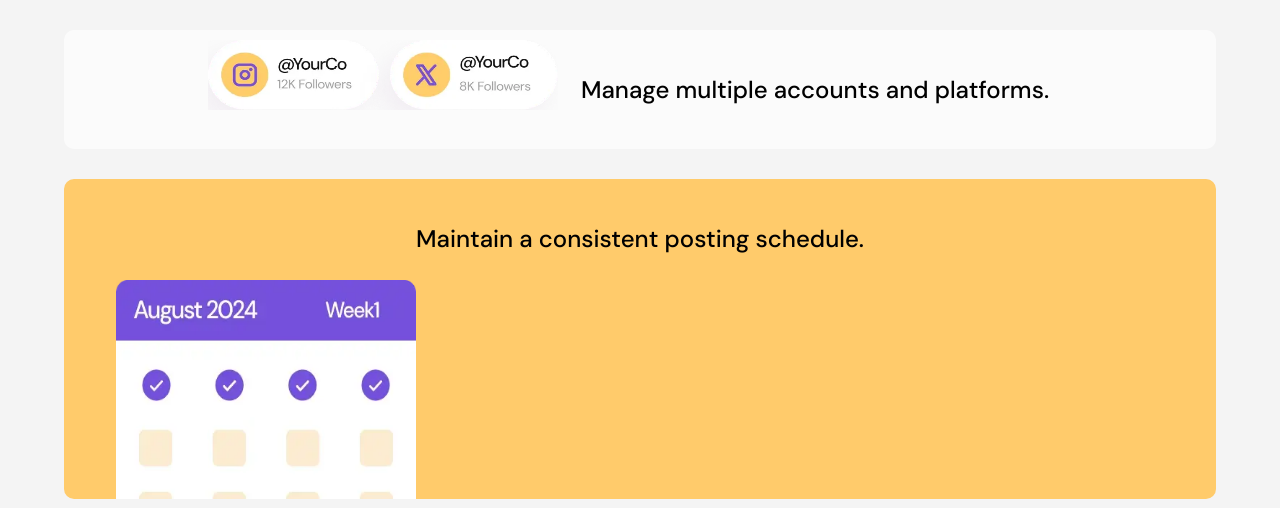
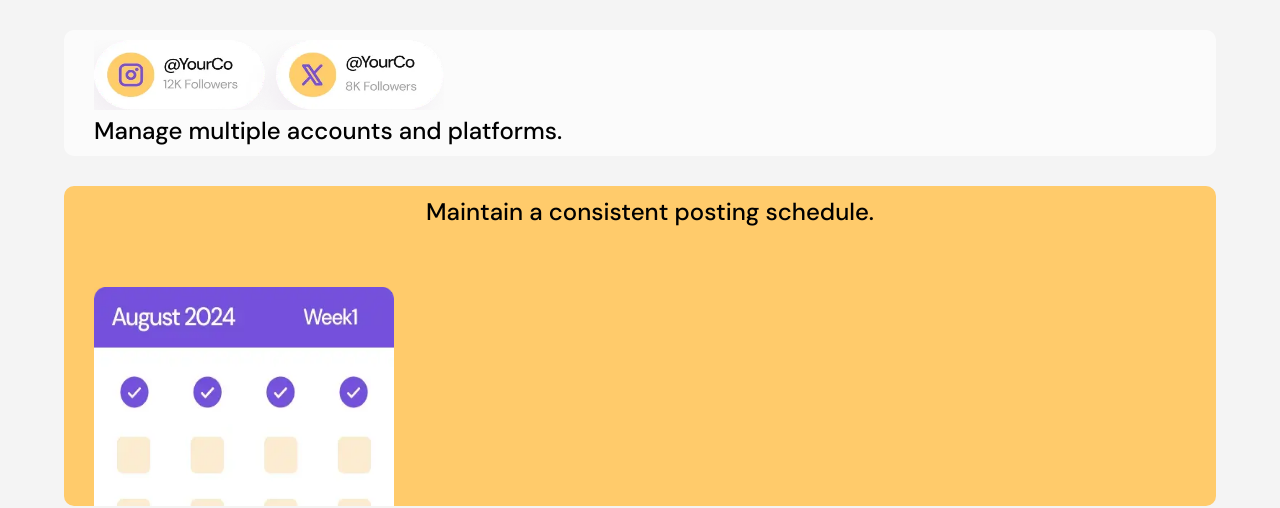
Before and after one commit to luizpq/bento-grid, a plain HTML site: page index.html in a window 1280 px wide. Shown: the part 292-800 px from the top of the page. Drawn offline with Linux system fonts and the light colour scheme.

Commit message:
Update general.css

```diff
--- a/styles/general.css
+++ b/styles/general.css
@@ -92,9 +92,14 @@ main {
     margin-bottom: 30px;
 }
 
+.box2 {
+    display: flex;
+    flex-direction: column;
+    padding-left: 30px;
+}
+
 .p2 {
     font-size: 1.5em;
-    margin: 3% 2%;
 }
 
 .img-box2 {
@@ -106,6 +111,7 @@ main {
     position: relative;
     background-color: var(--Yellow500);
     height: 320px;
+    padding-left: 30px;
     overflow: hidden;
 }
 
@@ -116,7 +122,7 @@ main {
 
 .position-schedule {
     position: absolute;
-    left: 4.5%;
+    left: 30px;
     bottom: -36px;
     overflow: hidden;
 }
```
